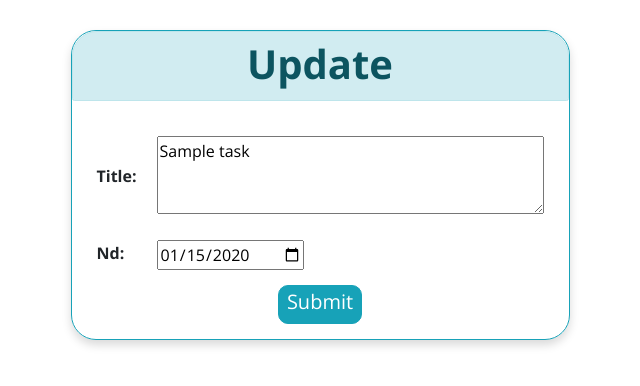
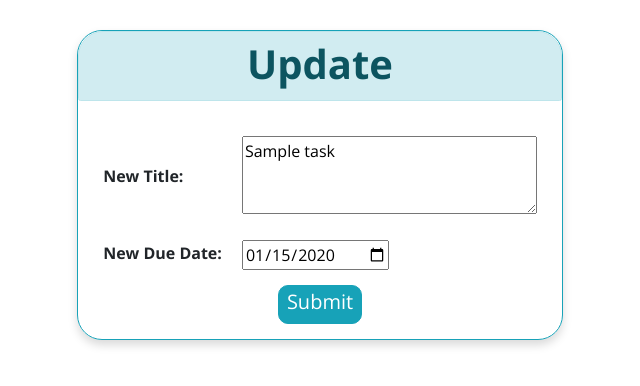
Before and after one commit to fadingreality1/Multi-user-Task-tracker-webapp-using-django, a Django app: page /update/1 in a window 1280 px wide. Shown: the part 70-456 px from the top of the page, without its empty margins (320-960 px from the left). Run offline with Django 4.2, Linux system fonts and the light colour scheme; a user stored in the database is signed in; tables that the repository leaves empty hold one stand-in row (values such as "Sample post"); some libraries are stand-ins or nearby versions.

Commit message:
minor change

```diff
--- a/Task_Manager/views.py
+++ b/Task_Manager/views.py
@@ -1,11 +1,9 @@
-from django.shortcuts import render, redirect, HttpResponse
+from django.shortcuts import render, redirect
 from django.contrib.auth.forms import UserCreationForm, AuthenticationForm
 from django.contrib.auth.decorators import login_required
 from django.contrib.auth import authenticate, login, logout
 from tasks.forms import TaskForm, UpdateForm
 from tasks.models import Tasks
-import datetime
-
 
 def home(req):
     return render(req, "home.html")
@@ -90,4 +88,5 @@ def update(req, id):
     if req.user != task.user:
         return redirect('neohome')
     f = UpdateForm(initial={'nt':task.title, 'nd': task.due_date})
+    f.base_fields['nd'].label = "New Due Date"
     return render(req, 'update.html', {'form':f})
--- a/tasks/forms.py
+++ b/tasks/forms.py
@@ -1,6 +1,7 @@
 from django import forms
 from django.forms import ModelForm
 from tasks.models import Tasks
+
 class DateInput(forms.DateInput):
     input_type = 'date'
 
@@ -12,7 +13,6 @@ class TaskForm(ModelForm):
         }
         fields = ['title', 'due_date',]
 
-
 class UpdateForm(forms.Form):
-    nt = forms.CharField(max_length=150, label="Title", widget=forms.Textarea(attrs={'rows':3}))
+    nt = forms.CharField(max_length=150, label="New Title", widget=forms.Textarea(attrs={'rows':3, 'cols':30}))
     nd = forms.DateField(widget=DateInput)
--- a/tasks/models.py
+++ b/tasks/models.py
@@ -8,7 +8,7 @@ class Tasks(models.Model):
         ('c', 'completed'),
         ('p', 'pending'),
     ]
-    title = models.CharField(max_length=100)
+    title = models.CharField(max_length=200)
     status = models.CharField(max_length=5, choices=status_choices, default='p')
     creation_date = models.DateField(auto_now_add=True)
     due_date = models.DateField(auto_now=False, auto_now_add=False, null=True, default=timezone.now())
--- a/templates/neohome.html
+++ b/templates/neohome.html
@@ -34,7 +34,7 @@
       </thead>
       <tbody>
         {% for t in tasks %}
-        <tr {% if t.status == 'c' %}style="text-decoration: line-through; background-color:#d4edda;" {% else %} style="background-color: #ffc107;" {% endif %}>
+        <tr {% if t.status == 'c' %}style="text-decoration: line-through; background-color:#d4edda;" {% else %} style="background-color: #FFFFCC;" {% endif %}>
           <td>{{forloop.counter}}</td>
           <td>{{t.title}}</td>
           <td>
```
